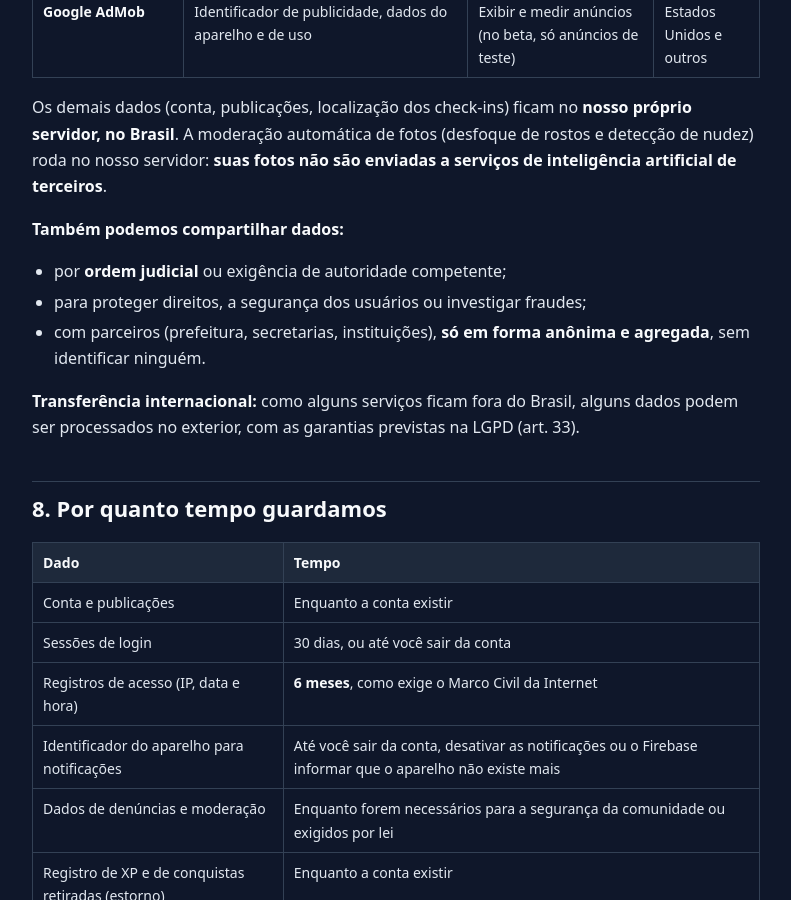
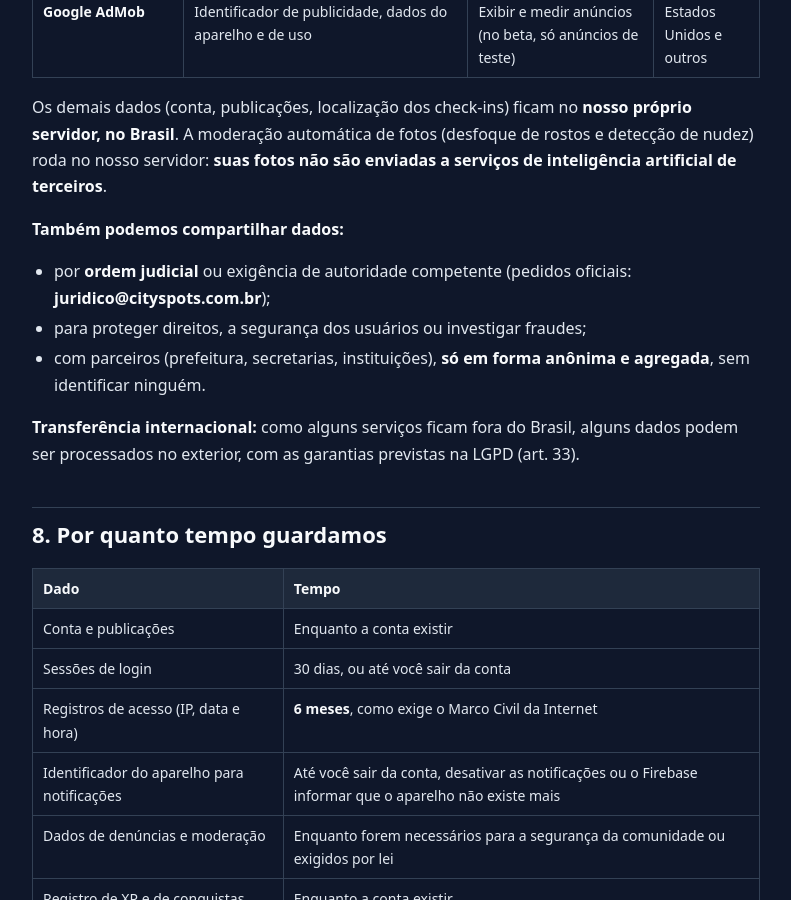
Before and after one commit to userm4c/cityspots-site, a Jekyll site: the page built from privacidade.md, in a window 1280 px wide and 900 px high, scrolled down 7606 px. Shown: the whole window, without its empty margins (244-1035 px from the left). Built offline with Jekyll 4.4.1, drawn with Linux system fonts in a browser that asks for light colours.

Commit message:
Contatos: parcerias@ na página Patrocine, juridico@ para pedidos oficiais (Transparência e Privacidade)

```diff
--- a/privacidade.md
+++ b/privacidade.md
@@ -155,7 +155,7 @@ Esta política será atualizada antes de qualquer anúncio real de terceiros ser
 Os demais dados (conta, publicações, localização dos check-ins) ficam no **nosso próprio servidor, no Brasil**. A moderação automática de fotos (desfoque de rostos e detecção de nudez) roda no nosso servidor: **suas fotos não são enviadas a serviços de inteligência artificial de terceiros**.
 
 **Também podemos compartilhar dados:**
-- por **ordem judicial** ou exigência de autoridade competente;
+- por **ordem judicial** ou exigência de autoridade competente (pedidos oficiais: **juridico@cityspots.com.br**);
 - para proteger direitos, a segurança dos usuários ou investigar fraudes;
 - com parceiros (prefeitura, secretarias, instituições), **só em forma anônima e agregada**, sem identificar ninguém.
 
```
Also changed, not shown: patrocine.md (+2 -0 lines), transparencia.md (+1 -1 lines).
